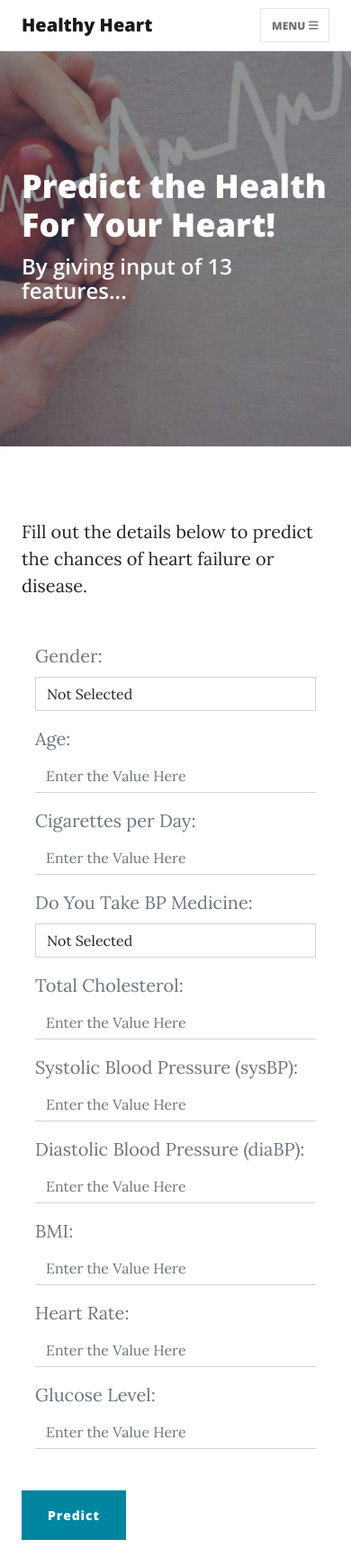
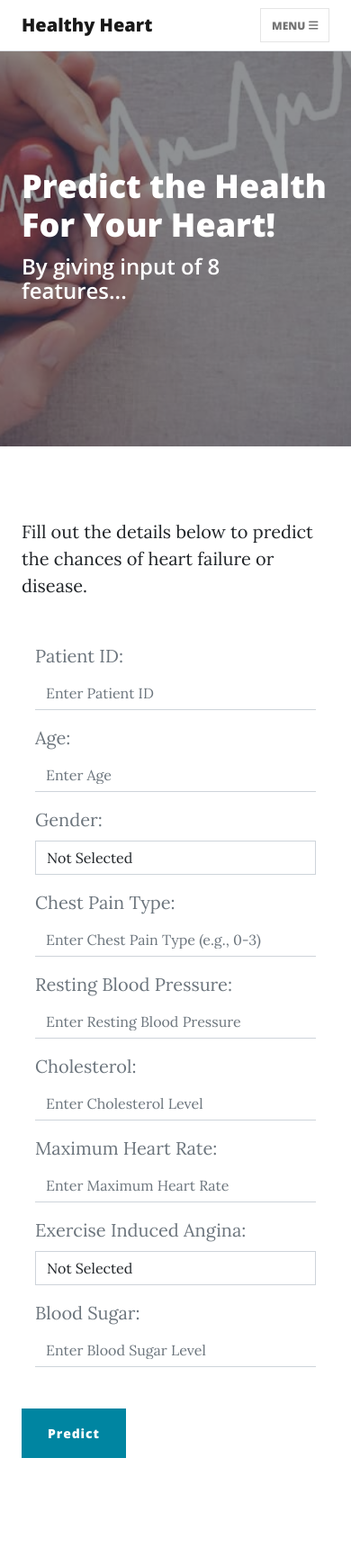
Before and after one commit to baptt123/DataMiningProject, a Flask app: page /individual_test in a window 390 px wide. Shown: the top 1730 px of the page at 90% size. Run offline with Flask 3, Linux system fonts and the light colour scheme; some libraries are stand-ins or nearby versions.

Commit message:
up code(24/11/2024)

```diff
--- a/main.py
+++ b/main.py
@@ -1,6 +1,10 @@
-from flask import Flask, render_template
+import os
+
+from flask import Flask, render_template, request, redirect, url_for, session, flash
+import mysql.connector
 
 app = Flask(__name__)
+app.secret_key = 'your_secret_key'  # Thay bằng một chuỗi bí mật để dùng với session
 
 # Routes for each HTML page
 @app.route('/')
@@ -47,18 +51,109 @@ def individual_test():
 def layout():
     return render_template('layout.html')
 
-@app.route('/login')
-def login():
+@app.route('/login', methods=['GET', 'POST'])
+def login_page():
+    if request.method == 'POST':
+        username = request.form['username']
+        password = request.form['password']
+
+        # Kết nối tới database
+        conn = mysql.connector.connect(**db_config)
+        cursor = conn.cursor()
+
+        # Kiểm tra thông tin người dùng
+        query = "SELECT * FROM users WHERE username = %s AND password = %s"
+        cursor.execute(query, (username, password))
+        user = cursor.fetchone()
+
+        cursor.close()
+        conn.close()
+
+        if user:
+            # Đăng nhập thành công
+            session['username'] = username
+            flash('Đăng nhập thành công', 'success')
+            return redirect(url_for('index'))
+        else:
+            # Đăng nhập thất bại
+            flash('Thông tin đăng nhập không đúng', 'danger')
+            return redirect(url_for('login_page'))
+
     return render_template('login.html')
 
-@app.route('/register')
+# Đăng ký
+@app.route('/register', methods=['GET', 'POST'])
 def register():
+    if request.method == 'POST':
+        # Lấy dữ liệu từ form
+        avatar = request.files['avatar']
+        username = request.form['username']
+        password = request.form['password']
+        confirm_password = request.form['confirm_password']
+
+        # Kiểm tra mật khẩu nhập lại
+        if password != confirm_password:
+            flash("Mật khẩu không khớp", "danger")
+            return redirect(url_for('register'))
+
+        # Kết nối tới database
+        conn = mysql.connector.connect(**db_config)
+        cursor = conn.cursor()
+
+        # Kiểm tra xem username đã tồn tại chưa
+        query = "SELECT * FROM users WHERE username = %s"
+        cursor.execute(query, (username,))
+        user = cursor.fetchone()
+
+        if user:
+            # Username đã tồn tại
+            flash("Tài khoản đã tồn tại", "danger")
+            cursor.close()
+            conn.close()
+            return redirect(url_for('register'))
+
+        # Lưu file avatar
+        if avatar.filename != '':
+            avatar_path = os.path.join('static/uploads', avatar.filename)
+            avatar.save(avatar_path)
+        else:
+            avatar_path = None
+
+        # Thêm thông tin người dùng vào database
+        insert_query = """
+        INSERT INTO users (username, password, avatar_path)
+        VALUES (%s, %s, %s)
+        """
+        cursor.execute(insert_query, (username, password, avatar_path))
+        conn.commit()
+
+        cursor.close()
+        conn.close()
+
+        flash("Đăng ký thành công, hãy đăng nhập", "success")
+        return redirect(url_for('login'))
+
     return render_template('register.html')
 
 @app.route('/upload')
 def upload():
     return render_template('upload.html')
 
+# Đăng xuất
+@app.route('/logout')
+def logout():
+    session.pop('username', None)
+    flash('Bạn đã đăng xuất', 'info')
+    return redirect(url_for('login_page'))
+
+# Cấu hình kết nối MySQL
+db_config = {
+    'host': 'localhost',
+    'user': 'your_username',  # Thay bằng username MySQL của bạn
+    'password': 'your_password',  # Thay bằng password MySQL của bạn
+    'database': 'your_database',  # Thay bằng tên database của bạn
+}
+
 # Run the Flask app
 if __name__ == '__main__':
     app.run(debug=True)
--- /dev/null
+++ b/patient.csv
@@ -0,0 +1,6 @@
+patient_id,age,gender,chest_pain_type,resting_blood_pressure,cholesterol,max_heart_rate,exercise_angina,blood_sugar,diagnosis
+1,55,Male,1,140,230,150,0,0,1
+2,62,Female,3,160,280,130,1,1,0
+3,45,Male,2,130,250,140,0,0,1
+4,50,Female,4,120,180,155,0,1,0
+5,40,Male,3,135,210,165,0,0,1
--- a/templates/Individual-Test.html
+++ b/templates/Individual-Test.html
@@ -11,7 +11,7 @@
             <div class="col-md-10 col-lg-8 col-xl-7">
                 <div class="post-heading">
                     <h1>Predict the Health For Your Heart!</h1>
-                    <h2 class="subheading">By giving input of 13 features...</h2>
+                    <h2 class="subheading">By giving input of 8 features...</h2>
                 </div>
             </div>
         </div>
@@ -24,11 +24,24 @@
             <div class="col-md-10 col-lg-8 col-xl-7">
                 <p>Fill out the details below to predict the chances of heart failure or disease.</p>
                 <div class="my-5">
-{#                    <form action="{{ url_for('predict') }}" method="post" class="indi">#}
-                                        <form action="#" method="post" class="indi">
+                    <form action="#" method="post" class="indi">
                         <div class="form-floating">
 
-                            <!-- Gender Selection -->
+                            <!-- Patient ID -->
+                            <div class="mb-3 row">
+                                <label for="patient_id" class="form-label">Patient ID:</label>
+                                <div class="col-sm-10">
+                                    <input type="text" id="patient_id" name="patient_id" placeholder="Enter Patient ID" class="form-control" required>
+                                </div>
+                            </div>
+                            <!-- Age -->
+                            <div class="mb-3 row">
+                                <label for="age" class="form-label">Age:</label>
+                                <div class="col-sm-10">
+                                    <input type="text" id="age" name="age" placeholder="Enter Age" class="form-control" required>
+                                </div>
+                            </div>
+                            <!-- Gender -->
                             <div class="mb-3 row">
                                 <label for="gender" class="form-label">Gender:</label>
                                 <div class="col-sm-7">
@@ -39,74 +52,50 @@
                                     </select>
                                 </div>
                             </div>
-                            <!-- Age Input -->
+                            <!-- Chest Pain Type -->
                             <div class="mb-3 row">
-                                <label for="age" class="form-label">Age:</label>
+                                <label for="chest_pain_type" class="form-label">Chest Pain Type:</label>
                                 <div class="col-sm-10">
-                                    <input type="text" id="age" name="age" placeholder="Enter the Value Here" class="form-control" required>
+                                    <input type="text" id="chest_pain_type" name="chest_pain_type" placeholder="Enter Chest Pain Type (e.g., 0-3)" class="form-control" required>
                                 </div>
                             </div>
-                            <!-- Cigarette Intake -->
+                            <!-- Resting Blood Pressure -->
                             <div class="mb-3 row">
-                                <label for="cigs" class="form-label">Cigarettes per Day:</label>
+                                <label for="resting_blood_pressure" class="form-label">Resting Blood Pressure:</label>
                                 <div class="col-sm-10">
-                                    <input type="text" id="cigs" name="cigs" placeholder="Enter the Value Here" class="form-control" required>
+                                    <input type="text" id="resting_blood_pressure" name="resting_blood_pressure" placeholder="Enter Resting Blood Pressure" class="form-control" required>
                                 </div>
                             </div>
-                            <!-- BP Medication -->
+                            <!-- Cholesterol -->
                             <div class="mb-3 row">
-                                <label for="BPMeds" class="form-label">Do You Take BP Medicine:</label>
+                                <label for="cholesterol" class="form-label">Cholesterol:</label>
                                 <div class="col-sm-10">
-                                    <select name="BPMeds" id="BPMeds" class="form-control" required>
+                                    <input type="text" id="cholesterol" name="cholesterol" placeholder="Enter Cholesterol Level" class="form-control" required>
+                                </div>
+                            </div>
+                            <!-- Maximum Heart Rate -->
+                            <div class="mb-3 row">
+                                <label for="max_heart_rate" class="form-label">Maximum Heart Rate:</label>
+                                <div class="col-sm-10">
+                                    <input type="text" id="max_heart_rate" name="max_heart_rate" placeholder="Enter Maximum Heart Rate" class="form-control" required>
+                                </div>
+                            </div>
+                            <!-- Exercise Induced Angina -->
+                            <div class="mb-3 row">
+                                <label for="exercise_angina" class="form-label">Exercise Induced Angina:</label>
+                                <div class="col-sm-10">
+                                    <select name="exercise_angina" id="exercise_angina" class="form-control" required>
                                         <option value="">Not Selected</option>
                                         <option value="1">Yes</option>
                                         <option value="0">No</option>
                                     </select>
                                 </div>
                             </div>
-                            <!-- Other Inputs -->
-                            <!-- Repeat similar structure for remaining inputs -->
-
-                            <!-- Total Cholesterol -->
+                            <!-- Blood Sugar -->
                             <div class="mb-3 row">
-                                <label for="totChol" class="form-label">Total Cholesterol:</label>
+                                <label for="blood_sugar" class="form-label">Blood Sugar:</label>
                                 <div class="col-sm-10">
-                                    <input type="text" id="totChol" name="totChol" placeholder="Enter the Value Here" class="form-control" required>
-                                </div>
-                            </div>
-                            <!-- Systolic Blood Pressure -->
-                            <div class="mb-3 row">
-                                <label for="sysBP" class="form-label">Systolic Blood Pressure (sysBP):</label>
-                                <div class="col-sm-10">
-                                    <input type="text" id="sysBP" name="sysBP" placeholder="Enter the Value Here" class="form-control" required>
-                                </div>
-                            </div>
-                            <!-- Diastolic Blood Pressure -->
-                            <div class="mb-3 row">
-                                <label for="diaBP" class="form-label">Diastolic Blood Pressure (diaBP):</label>
-                                <div class="col-sm-10">
-                                    <input type="text" id="diaBP" name="diaBP" placeholder="Enter the Value Here" class="form-control" required>
-                                </div>
-                            </div>
-                            <!-- BMI -->
-                            <div class="mb-3 row">
-                                <label for="BMI" class="form-label">BMI:</label>
-                                <div class="col-sm-10">
-                                    <input type="text" id="BMI" name="BMI" placeholder="Enter the Value Here" class="form-control" required>
-                                </div>
-                            </div>
-                            <!-- Heart Rate -->
-                            <div class="mb-3 row">
-                                <label for="HeartRate" class="form-label">Heart Rate:</label>
-                                <div class="col-sm-10">
-                                    <input type="text" id="HeartRate" name="HeartRate" placeholder="Enter the Value Here" class="form-control" required>
-                                </div>
-                            </div>
-                            <!-- Glucose -->
-                            <div class="mb-3 row">
-                                <label for="Glucose" class="form-label">Glucose Level:</label>
-                                <div class="col-sm-10">
-                                    <input type="text" id="Glucose" name="Glucose" placeholder="Enter the Value Here" class="form-control" required>
+                                    <input type="text" id="blood_sugar" name="blood_sugar" placeholder="Enter Blood Sugar Level" class="form-control" required>
                                 </div>
                             </div>
                         </div>
@@ -115,7 +104,6 @@
                     </form>
                 </div>
                 <br><br>
-{#                <h2 style="color: blue; font-style: oblique;">{{ prediction_text }}</h2>#}
             </div>
         </div>
     </div>
--- a/templates/login.html
+++ b/templates/login.html
@@ -44,9 +44,9 @@
                             <div class="row gy-3 overflow-hidden">
                                 <div class="col-12">
                                     <div class="form-floating mb-3">
-                                        <input type="email" class="form-control" name="email" id="email"
+                                        <input type="email" class="form-control" name="username" id="username"
                                                placeholder="name@example.com" required>
-                                        <label for="email" class="form-label">Email</label>
+                                        <label for="email" class="form-label">Username</label>
                                     </div>
                                 </div>
                                 <div class="col-12">
```
Also changed, not shown: data_mining_project.sql (added, +67 -0 lines), templates/register.html (+8 -8 lines), templates/test_export_pdf.html (added, +78 -0 lines), train_model.py (added, +40 -0 lines), 1 other file.
